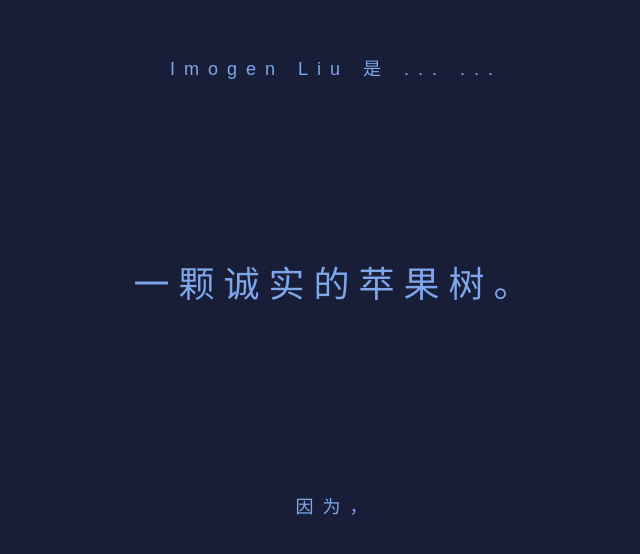
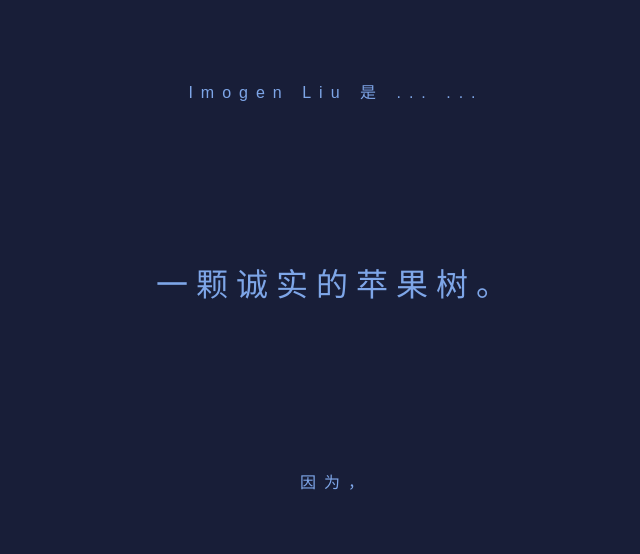
Before and after one commit to aghnu/Imogenyl.me, a React app: page / in a window 1280 px wide. Shown: the part 112-666 px from the top of the page, without its empty margins (304-944 px from the left). Built offline with nearby package versions, Linux system fonts and the light colour scheme; a web font is replaced by a local one.

Commit message:
Unify font size

```diff
--- a/src/styles/components/_navigations.scss
+++ b/src/styles/components/_navigations.scss
@@ -1,6 +1,6 @@
 @use 'sass:math';
 
-$navigation_site_unit:      min(1.65vw, 1.25vh);
+$navigation_site_unit:      0.5em;
 $button_base_size:          8em;
 $layer_base:                1000;
 
--- a/src/styles/components/_tab.scss
+++ b/src/styles/components/_tab.scss
@@ -1,4 +1,4 @@
-$tab-site-unit:             min(3vw, 2vh);
+$tab-site-unit:             0.85em;
 // $tab-site-unit:             2vh;
 $tab-title-size-unit-h:       12.5em;
 $tab-title-size-unit-w:       2.5em;
--- a/src/styles/pages/_intro.scss
+++ b/src/styles/pages/_intro.scss
@@ -1,4 +1,4 @@
-$intro-font-size: min(2vw, 2.25vh);
+$intro-font-size: 1em;
 
 #component-intro {
     position: fixed;
```
